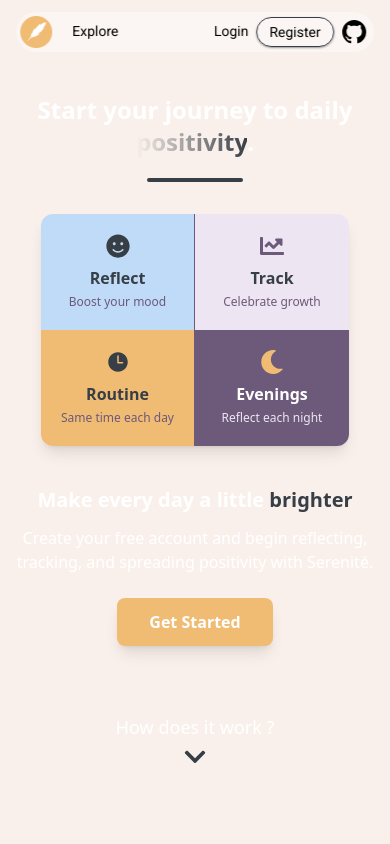
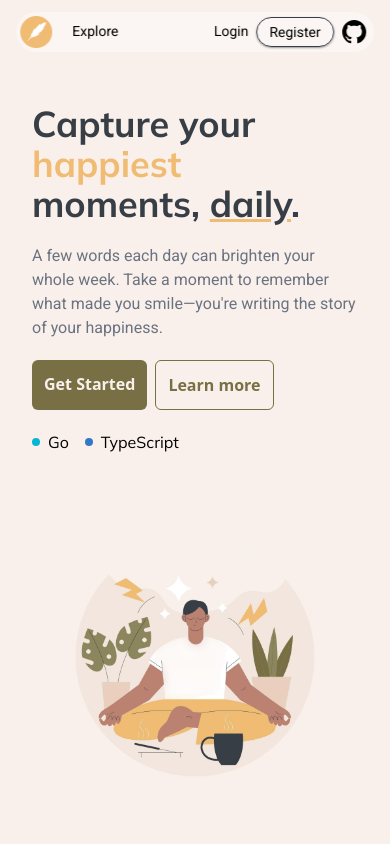
Before and after one commit to EliasLd/Serenite, a React app in the folder frontend/: page / in a window 390 px wide. Shown: the top 844 px of the page. Built offline with nearby package versions, Linux system fonts and the light colour scheme; the HTML template or start-up script is replaced by a standard one.

Commit message:
Update Landing page (Hero + CTA + responsivness)

```diff
--- a/frontend/src/components/Navbar.tsx
+++ b/frontend/src/components/Navbar.tsx
@@ -32,7 +32,7 @@ export default function Navbar() {
             <Link to="/auth?mode=register" className="rounded-full shadow-sm shadow-sereniteText/50 hover:shadow-none border border-sereniteText hover:bg-sereniteText py-1 px-3 text-black hover:text-white ease-in-out duration-200">Register</Link>
           </>
         ) : (
-          <div className="flex items-center gap-x-5">
+          <div className="flex items-center gap-x-2">
             <a className="group">
               <Link to="/entries">Diary</Link>
               <div className="bg-teal-500 h-[2px] w-0 group-hover:w-full transition-all duration-300" />
--- a/frontend/src/pages/Landing.tsx
+++ b/frontend/src/pages/Landing.tsx
@@ -1,41 +1,43 @@
+import { Link } from "react-router-dom";
+
+import illustration from "../assets/mindfulness-abstract-illustration.png"
 import Navbar from "../components/Navbar";
-import HeroSection from "../components/HeroSection";
-import FeatureHighlightBar from "../components/FeatureHighlightBar";
-import CTASection from "../components/CTASection";
-import LearnMoreSection from "../components/LearnMoreSection";
-import { FaChevronDown } from "react-icons/fa";
 
 export default function Landing() {
   return (
     <>
       <Navbar />
-      <section id="home">
-        <div className="min-h-screen bg-sereniteBg flex flex-col">
-          <main className="flex-1 flex flex-col justify-center items-center w-full">
-            <HeroSection />
-            <FeatureHighlightBar />
-            <CTASection />
-            <button
-              className="mt-20 flex flex-col items-center animate-bounce focus:outline-none"
-              aria-label="Learn how Serenité works"
-              onClick={() => {
-                const el = document.getElementById("learn-more");
-                if (el) el.scrollIntoView({ behavior: "smooth" });
-              }}
-            >
-              <span className="text-lg text-sereniteTextLight font-medium mb-1">
-                How does it work ?
-              </span>
-              <FaChevronDown className="text-sereniteText text-2xl" />
-            </button>
-          </main>
-        </div>
-      </section>
-      <section id="learn-more">
-        <div className="min-h-screen bg-sereniteDetail flex flex-col">
-          <LearnMoreSection />
+      <section className="h-screen bg-sereniteBg flex items-center overflow-hidden">
+        <div className="w-full flex flex-col lg:flex-row lg:mx-16 xl:mx-28">
+          <div className="pt-20 lg:pt-0 px-8 sm:px-12 md:px-14 lg:px-16 xl:px-24 flex items-center justify-center">
+            <div className="flex flex-col gap-y-5 lg:gap-y-8 xl:gap-y-10">
+              <h1 className="text-4xl sm:text-5xl lg:text-5xl xl:text-6xl font-mulish font-bold text-sereniteText">
+                Capture your <span className="text-sereniteAccent">happiest</span> moments, <span className="underline decoration-sereniteAccent font-bold">daily</span>.
+              </h1>
+              <p className="text-md font-roboto text-gray-500">
+                A few words each day can brighten your whole week. Take a moment to remember what made you smile—you're writing the story of your happiness.
+              </p>
+              <div className="flex flex-row gap-x-2">
+                <Link to="/auth?mode=register" className="p-3 bg-sereniteCard rounded-md text-sereniteBg font-bold">Get Started</Link>
+                <Link to="/content" className="p-3 text-sereniteCard hover:text-sereniteBg border border-sereniteCard hover:bg-sereniteCard ease-in-out duration-300 rounded-md font-bold">Learn more</Link>
+              </div>
+              <div className="flex flex-row gap-x-4 items-center font-mulish">
+                <div className="flex flex-row gap-x-2 items-center">
+                  <div className="rounded-full bg-cyan-500 w-2 h-2" />
+                  <p>Go</p>
+                </div>
+                <div className="flex flex-row gap-x-2 items-center">
+                  <div className="rounded-full bg-[#3178C6] w-2 h-2" />
+                  <p>TypeScript</p>
+                </div>
+              </div>
+            </div>
+          </div>
+          <div className="flex items-center justify-center mt-10 lg:mt-0 px-8 lg:px-0">
+            <img src={illustration} className="w-full max-w-md lg:max-w-none lg:w-full object-contain" alt="Mindfulness illustration" />
+          </div>
         </div>
       </section>
     </>
-  );
+  )
 }
--- a/frontend/tailwind.config.ts
+++ b/frontend/tailwind.config.ts
@@ -9,7 +9,7 @@ export default {
       colors: {
         sereniteBg: "#F9F0EB",
         sereniteAccent: "#F0BC74",
-        sereniteCard: "#EDE6F2",
+        sereniteCard: "#786F45",
         sereniteText: "#373E46",
         sereniteFeature: "#BFDBF7",
         sereniteDetail: "#6D597A",
```
